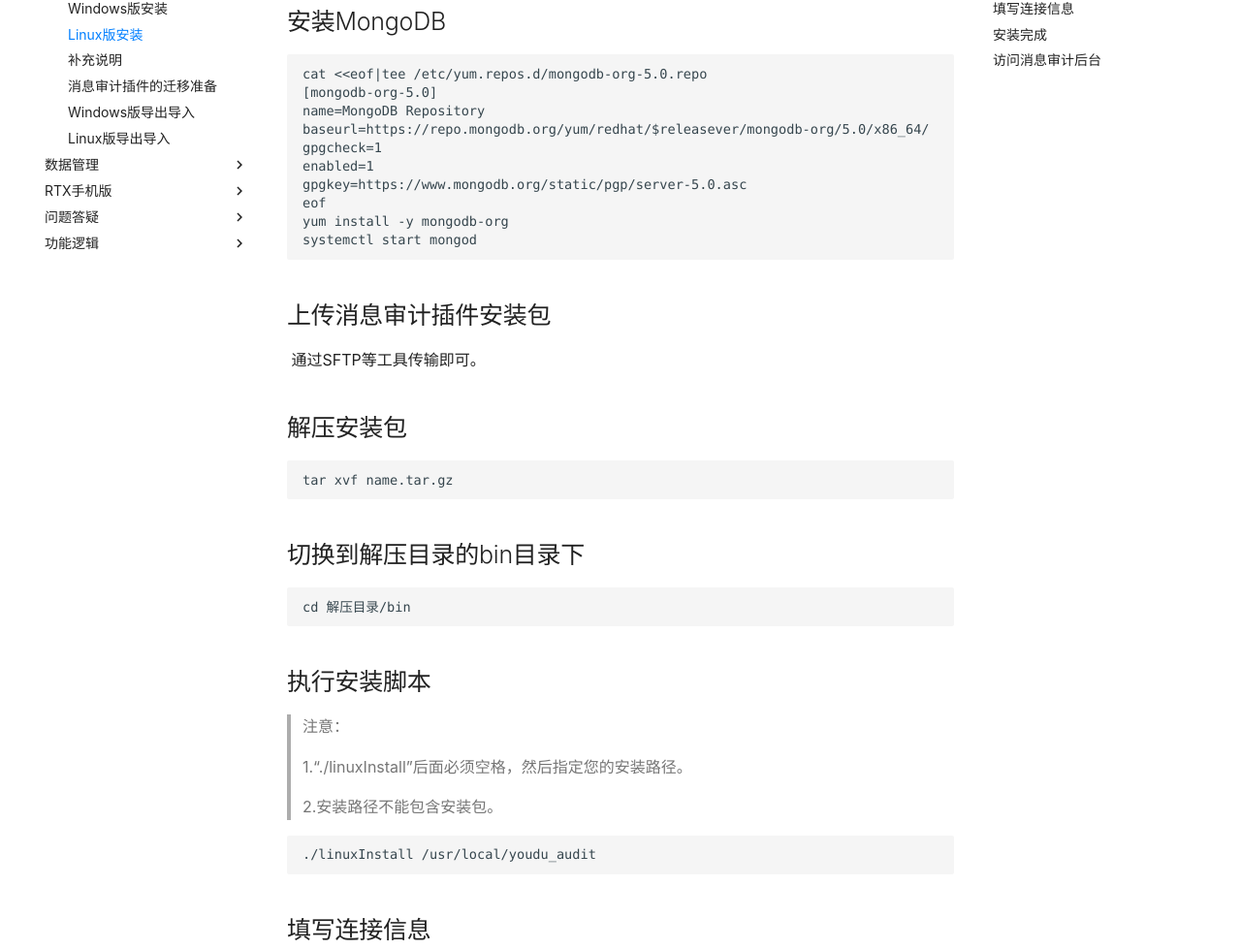
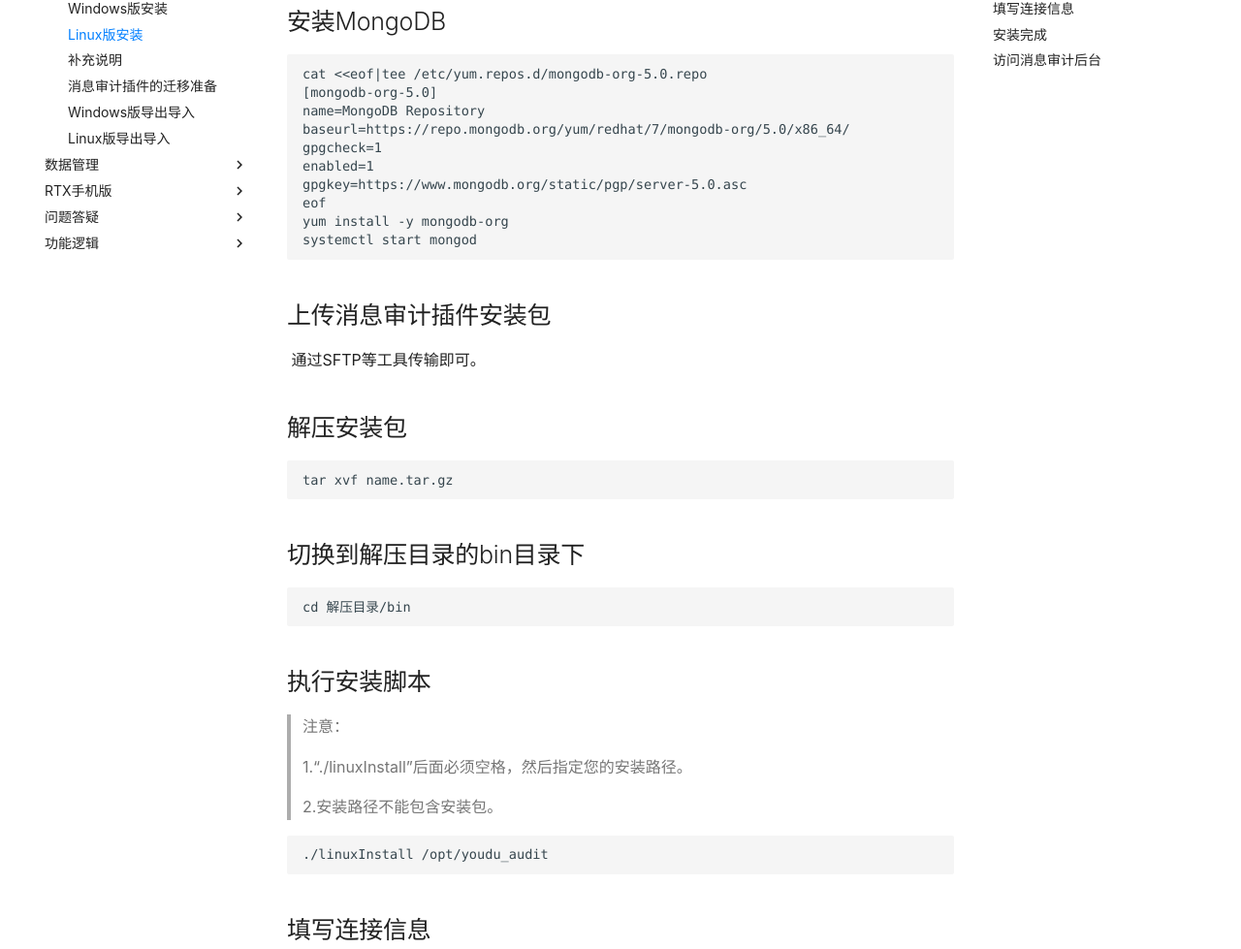
Before and after one commit to youduim/youdu-doc, an MkDocs documentation site: the page built from docs/admin/e01_00003.md, in a window 1280 px wide and 1400 px high. Shown: the part 313-1292 px from the top of the window at 97% size. Built offline with MkDocs 1.6.1 and Material for MkDocs 9.7.7, drawn with Linux system fonts in a browser that asks for light colours; comment, search, counter and statistics services are not loaded.

Commit message:
Update e01_00003.md
修改yum源系统版本号

````diff
--- a/docs/admin/e01_00003.md
+++ b/docs/admin/e01_00003.md
@@ -16,7 +16,7 @@ keywords: 有度消息审计插件，消息查找，Linux版消息审计。
 cat <<eof|tee /etc/yum.repos.d/mongodb-org-5.0.repo
 [mongodb-org-5.0]
 name=MongoDB Repository
-baseurl=https://repo.mongodb.org/yum/redhat/$releasever/mongodb-org/5.0/x86_64/
+baseurl=https://repo.mongodb.org/yum/redhat/7/mongodb-org/5.0/x86_64/
 gpgcheck=1
 enabled=1
 gpgkey=https://www.mongodb.org/static/pgp/server-5.0.asc
@@ -50,7 +50,7 @@ cd 解压目录/bin
 > 2.安装路径不能包含安装包。
 
 ```
-./linuxInstall /usr/local/youdu_audit
+./linuxInstall /opt/youdu_audit
 ```
 
 ## 填写连接信息
````
